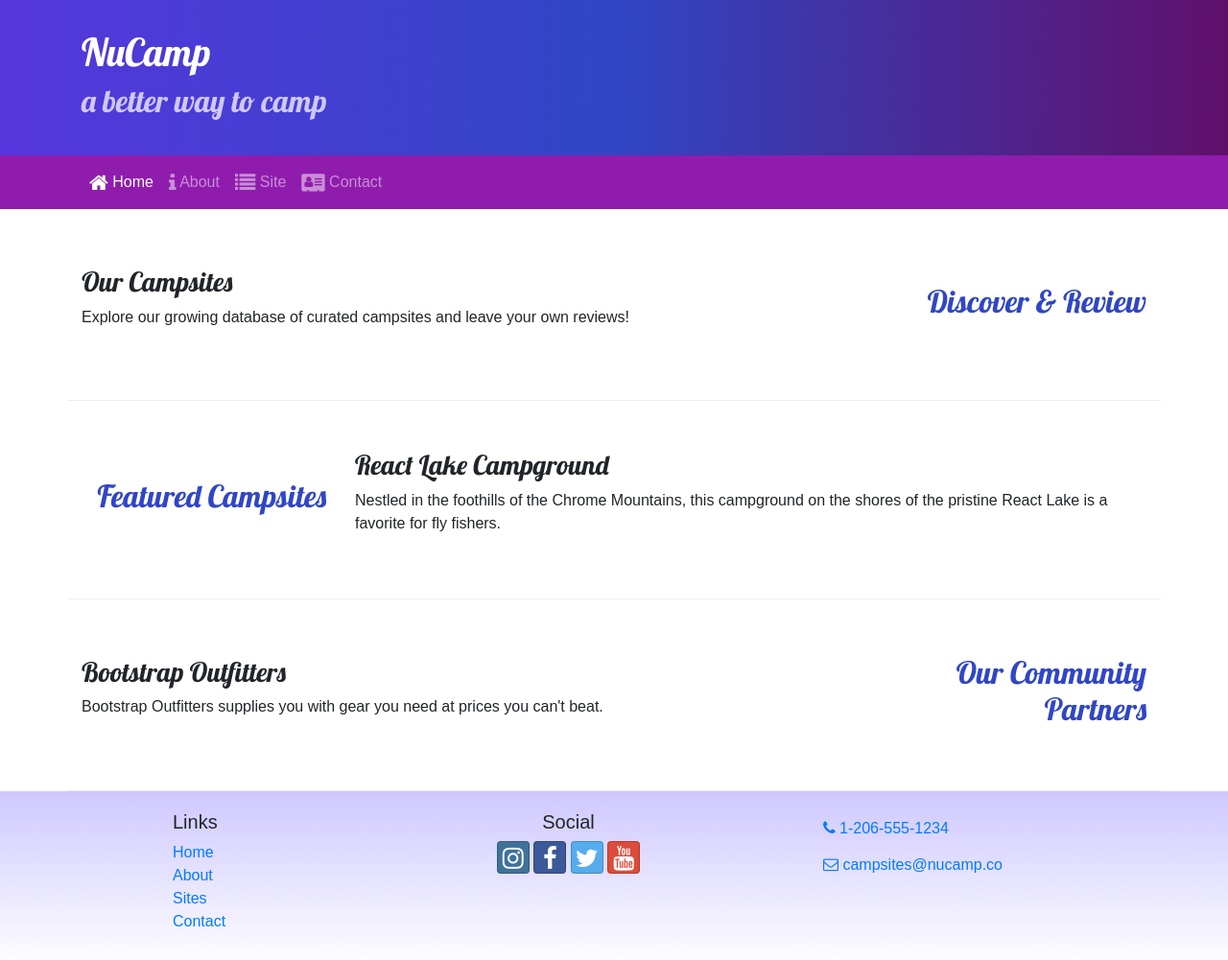
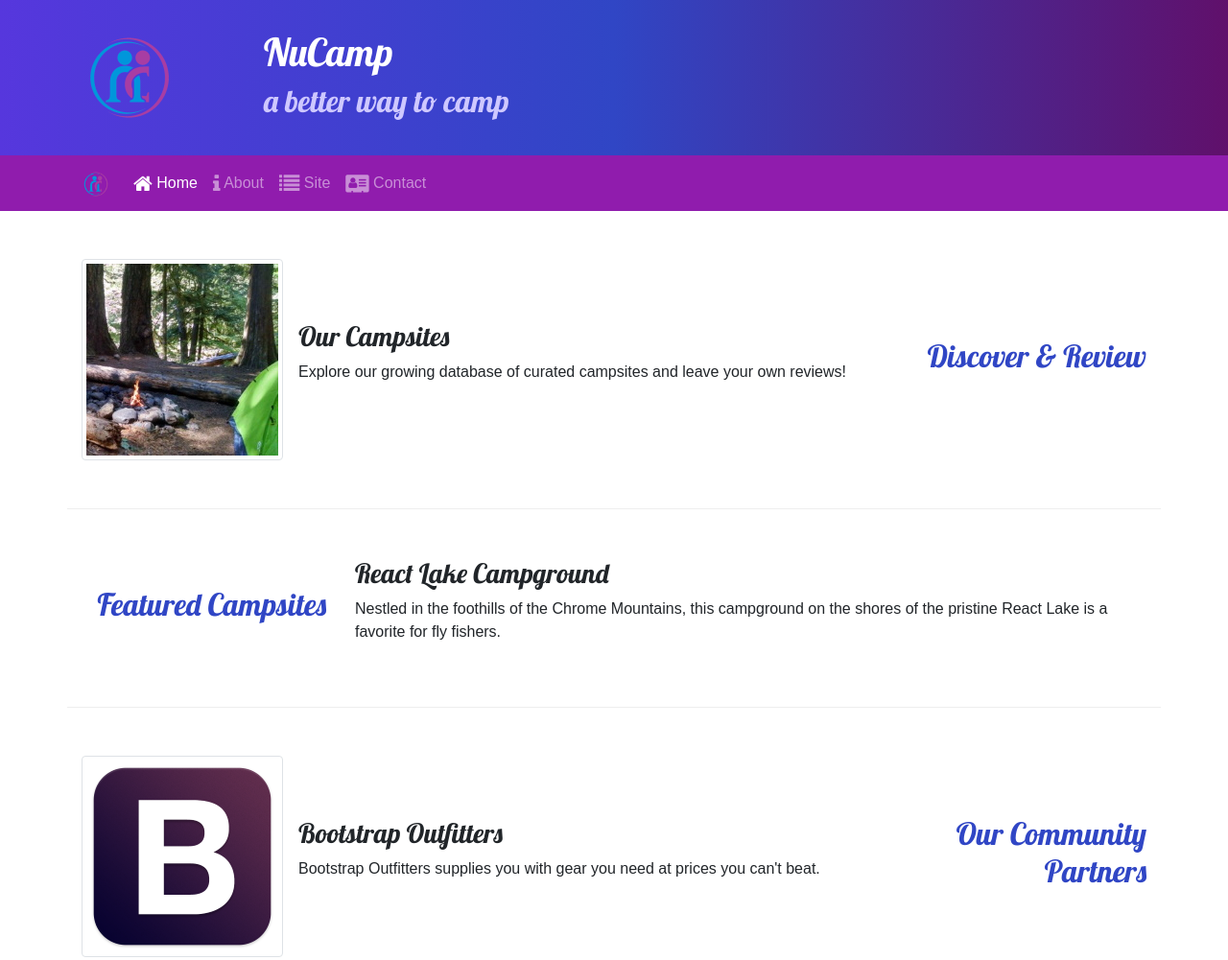
Before and after one commit to AlericPerry/bootstrapcourse, a website: page index.html in a window 1280 px wide. Shown: the top 1001 px of the page at 96% size. Drawn offline with nearby package versions, Linux system fonts and the light colour scheme.

Commit message:
Images and Media

```diff
--- a/index.html
+++ b/index.html
@@ -22,6 +22,9 @@
     <header class="jumbotron jumbotron-fluid">
         <div class="container">
             <div class="row">
+                <div class="col-4 col-sm-3 col-md-2 align-self-center">
+                    <img src="img/logo.png" class="img-fluid">
+                </div>
                 <div class="col">
 
                     <h1>NuCamp</h1>
@@ -34,7 +37,8 @@
 
     <nav class="navbar navbar-expand-sm navbar-dark sticky-top">
         <div class="container">
-            <button class="navbar-toggler ml-auto" type="button" data-toggle="collapse" data-target="#nucampNavbar">
+            <a class="navbar-brand" href="#"><img src="img/logo.png" height="30" width="30" /></a>
+            <button class="navbar-toggler" type="button" data-toggle="collapse" data-target="#nucampNavbar">
                 <span class="navbar-toggler-icon"></span>
             </button>
             <div class="collapse navbar-collapse" id="nucampNavbar">
@@ -54,9 +58,13 @@
                 <h2 class="text-sm-right">Discover & Review</h2>
             </div>
             <div class="col">
-                <h3>Our Campsites</h3>
-                <p class="d-none d-sm-block">Explore our growing database of curated campsites and leave your own reviews!</p>
-
+                <div class="media">
+                    <img class="d-flex mr-3 img-thumbnail" src="img/breadcrumb-trail-thumb.jpg" alt="Breadcrumb Trail Thumbnail">
+                    <div class="media-body align-self-center">
+                        <h3>Our Campsites</h3>
+                        <p class="d-none d-sm-block">Explore our growing database of curated campsites and leave your own reviews!</p>
+                    </div>
+                </div>
             </div>
         </div>
         <div class="row row-content align-items-center">
@@ -74,8 +82,13 @@
                 <h2 class="text-sm-right">Our Community Partners</h2>
             </div>
             <div class="col">
-                <h3>Bootstrap Outfitters</h3>
-                <p class="d-none d-sm-block">Bootstrap Outfitters supplies you with gear you need at prices you can't beat.</p>
+                <div class="media">
+                    <img class="d-flex mr-3 img-thumbnail" src="img/bootstrap-thumb.png" alt="Bootstrap Outfitters" />
+                    <div class="media-body align-self-center">
+                        <h3>Bootstrap Outfitters</h3>
+                        <p class="d-none d-sm-block">Bootstrap Outfitters supplies you with gear you need at prices you can't beat.</p>
+                    </div>
+                </div>
             </div>
         </div>
     </div>
```
Also changed, not shown: aboutus.html (+7 -1 lines), contactus.html (+7 -1 lines), img/bootstrap-thumb.png (added), img/breadcrumb-trail-thumb.jpg (added), img/breadcrumb-trail.jpg (added), img/chrome-river-thumb.jpg (added), img/chrome-river.jpg (added), img/logo.png (added), img/react-lake-thumb.jpg (added), img/react-lake.jpg (added).
